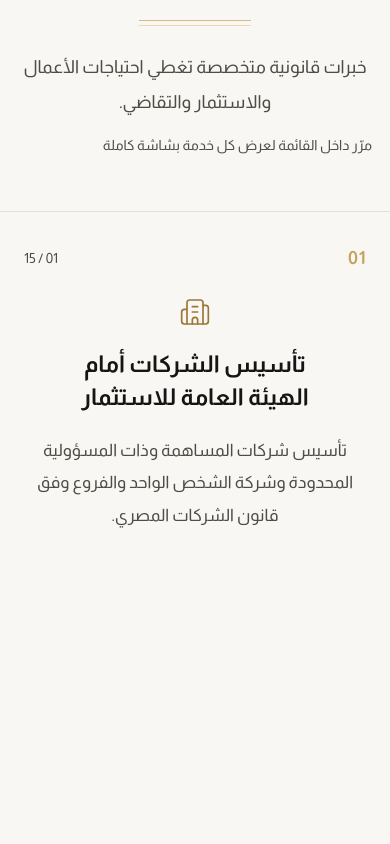
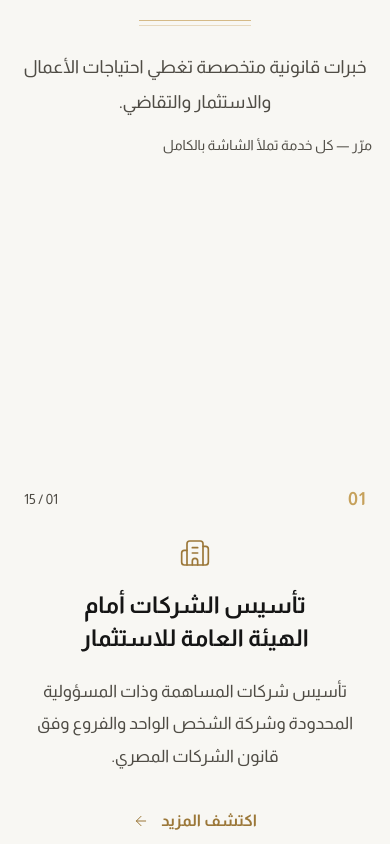
Before and after one commit to YousefMH/hamza-partners, a React (Vite) app: page / in a window 390 px wide. Shown: the part 980-1824 px from the top of the page. Built offline with nearby package versions, Linux system fonts and the light colour scheme.

Commit message:
fix: make each mobile service fill and lock to one full screen
Document scroll snap was broken because overflow-x:hidden on body stole
the Y scroller from html. Use clip, snap panels start-aligned at 100dvh,
and flex-center the service copy so one swipe advances one full page.

```diff
--- a/src/components/Services.tsx
+++ b/src/components/Services.tsx
@@ -101,7 +101,7 @@ export function Services() {
 
   return (
     <section id="services" className="bg-ivory lg:bg-white lg:section-pad" aria-labelledby="services-heading">
-      <div className="container-editorial section-pad pb-4 lg:pb-0">
+      <div className="services-intro container-editorial section-pad pb-4 lg:pb-0">
         <motion.div
           className="max-w-2xl"
           variants={readingStagger(reduce, staggerContainer)}
@@ -125,53 +125,44 @@ export function Services() {
           <motion.p variants={readingVariants(reduce, fadeUpSoft)} className="lede">
             خبرات قانونية متخصصة تغطي احتياجات الأعمال والاستثمار والتقاضي.
           </motion.p>
-          <p className="mt-4 text-sm text-muted lg:hidden">مرّر داخل القائمة لعرض كل خدمة بشاشة كاملة</p>
+          <p className="mt-4 text-sm text-muted lg:hidden">مرّر — كل خدمة تملأ الشاشة بالكامل</p>
         </motion.div>
       </div>
 
       {/*
-        Mobile: self-contained snap scroller (does NOT touch document scroll).
-        Panels stay fully opaque — no entrance fade that leaves blank white screens.
+        Mobile: each service is exactly one viewport tall in document flow.
+        Page scroll snaps start-aligned so the whole screen fills with that
+        service; content is flex-centered inside the panel.
       */}
-      <div className="hidden max-lg:block">
-        <div
-          className="services-mobile-scroller mx-auto max-w-lg border-y border-border"
-          role="region"
-          aria-label="قائمة مجالات العمل"
-        >
+      <div className="hidden max-lg:block" role="list" aria-label="قائمة مجالات العمل">
         {services.map((service, index) => (
           <article
             key={service.id}
+            role="listitem"
             className={cn(
-                'services-mobile-panel relative flex flex-col justify-center gap-5 px-6 pb-12 pt-8 text-center',
+              'services-page-panel relative flex flex-col items-center justify-center gap-5 px-6 text-center',
               index % 2 === 0 ? 'bg-ivory' : 'bg-[#f3f1ea]',
             )}
           >
             <Link
               to={`/services/${service.slug}`}
-                className="group flex h-full flex-col justify-center gap-5"
+              className="group mx-auto flex w-full max-w-md flex-col items-center justify-center gap-5"
             >
-                <ServiceCardContent
-                  service={service}
-                  index={index}
-                  total={total}
-                  mobile
-                />
+              <ServiceCardContent service={service} index={index} total={total} mobile />
             </Link>
             {index < total - 1 && (
               <span
-                  className="pointer-events-none absolute inset-x-0 bottom-4 flex flex-col items-center gap-1"
+                className="pointer-events-none absolute inset-x-0 bottom-[max(1rem,env(safe-area-inset-bottom))] flex flex-col items-center gap-1"
                 aria-hidden="true"
               >
                 <span className="text-[0.65rem] font-bold tracking-wide text-gold-dark/70">
-                    التالي
+                  مرّر للخدمة التالية
                 </span>
                 <span className="service-scroll-cue h-6 w-px bg-gradient-to-b from-gold to-transparent" />
               </span>
             )}
           </article>
         ))}
-        </div>
       </div>
 
       {/* Desktop editorial grid */}
--- a/src/index.css
+++ b/src/index.css
@@ -18,8 +18,11 @@
 @layer base {
   html {
     scroll-behavior: smooth;
-    /* hidden is more reliable than clip on older iOS Safari for killing the bottom X-scrollbar */
-    overflow-x: hidden;
+    /*
+      Prefer clip over hidden: overflow-x:hidden on the same element as
+      scroll-snap-type breaks mandatory snap in Chromium/WebKit.
+    */
+    overflow-x: clip;
     width: 100%;
     max-width: 100%;
   }
@@ -44,7 +47,9 @@
     min-width: 0;
     width: 100%;
     max-width: 100%;
-    overflow-x: hidden;
+    /* clip — not hidden — so body does not become the Y scroll container
+       (hidden on one axis forces the other to auto and steals document snap). */
+    overflow-x: clip;
     background: var(--color-ivory);
     color: var(--color-charcoal);
     font-family: var(--font-body);
@@ -62,7 +67,7 @@
     min-height: 100svh;
     width: 100%;
     max-width: 100%;
-    overflow-x: hidden;
+    overflow-x: clip;
     position: relative;
   }
 
@@ -260,25 +265,41 @@
   }
 
   /*
-    Mobile services: isolated snap scroller — never set scroll-snap on <html>,
-    which breaks page scroll and leaves blank panels.
+    Mobile services: one swipe = one full-screen service.
+    Snap each panel to the TOP of the viewport so the page literally fills
+    with that service; flex centers the copy inside the panel.
+    Use overflow-x: clip (not hidden) on html — hidden breaks scroll-snap
+    in Chromium/WebKit when snap-type is also on html.
   */
-  .services-mobile-scroller {
+  @media (max-width: 1023px) {
+    html {
+      overflow-x: clip;
+      scroll-snap-type: y mandatory;
+      scroll-padding-top: 0;
+    }
+
+    .hero-section {
+      scroll-snap-align: start;
+      scroll-snap-stop: always;
+    }
+
+    /* Intro is short — don't force a full-screen stop before the first service */
+    .services-intro {
+      scroll-snap-align: none;
+      scroll-snap-stop: normal;
+    }
+
+    .services-page-panel {
+      box-sizing: border-box;
       height: 100svh;
       height: 100dvh;
-    overflow-x: hidden;
-    overflow-y: auto;
-    overscroll-behavior-y: contain;
-    scroll-snap-type: y mandatory;
-    -webkit-overflow-scrolling: touch;
-  }
-
-  .services-mobile-panel {
-    box-sizing: border-box;
-    min-height: 100%;
-    height: 100%;
+      max-height: 100svh;
+      max-height: 100dvh;
       scroll-snap-align: start;
       scroll-snap-stop: always;
+      padding-top: 4.75rem;
+      padding-bottom: max(1.5rem, env(safe-area-inset-bottom));
+      overflow: hidden;
     }
 
     .service-scroll-cue {
@@ -286,25 +307,26 @@
     }
 
     @media (prefers-reduced-motion: reduce) {
-    .services-mobile-scroller {
+      html {
         scroll-snap-type: none;
       }
 
-    .services-mobile-panel {
+      .hero-section,
+      .services-page-panel {
         scroll-snap-align: none;
         scroll-snap-stop: normal;
-      min-height: auto;
-      height: auto;
-      padding-block: 2.5rem;
       }
 
-    .services-mobile-scroller {
+      .services-page-panel {
         height: auto;
         max-height: none;
+        padding-block: 2.75rem;
+        overflow: visible;
       }
 
       .service-scroll-cue {
         animation: none;
+      }
     }
   }
 
```
Lines whose indentation alone changed are shown as unchanged.
